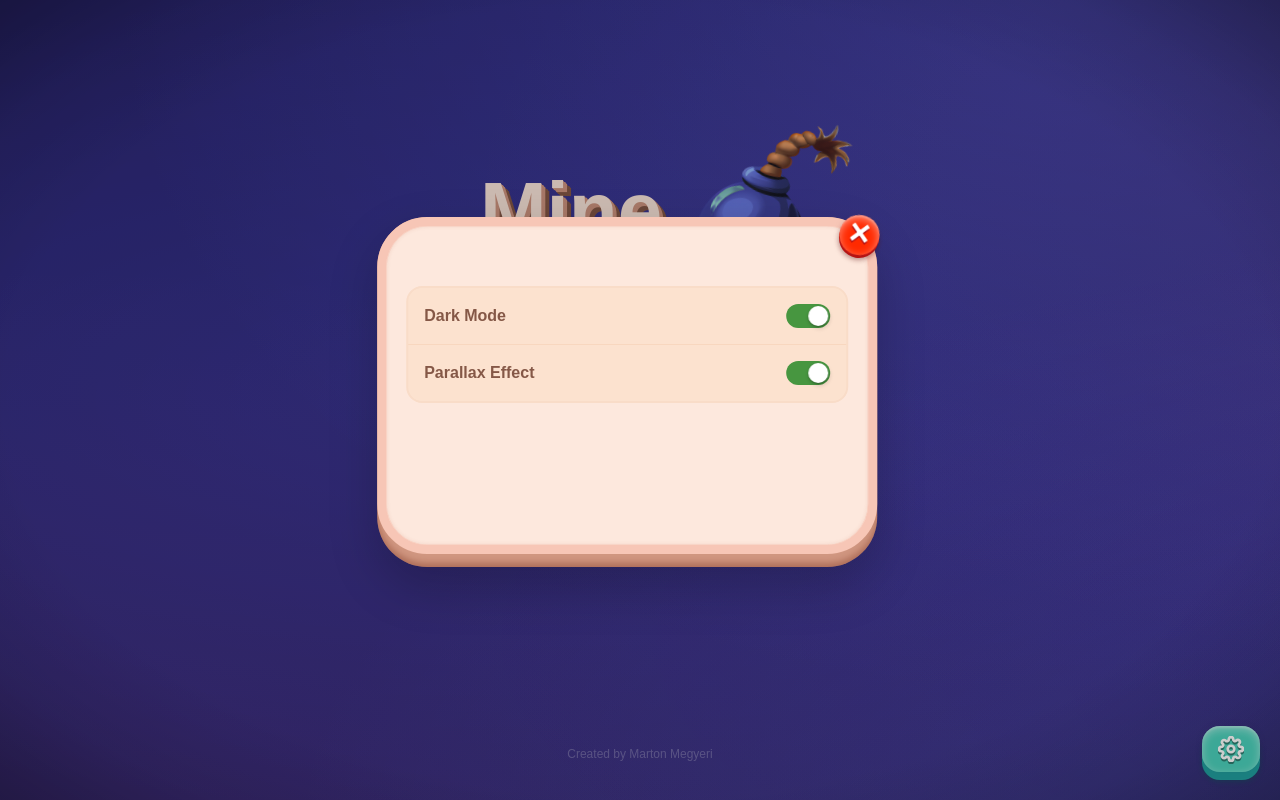
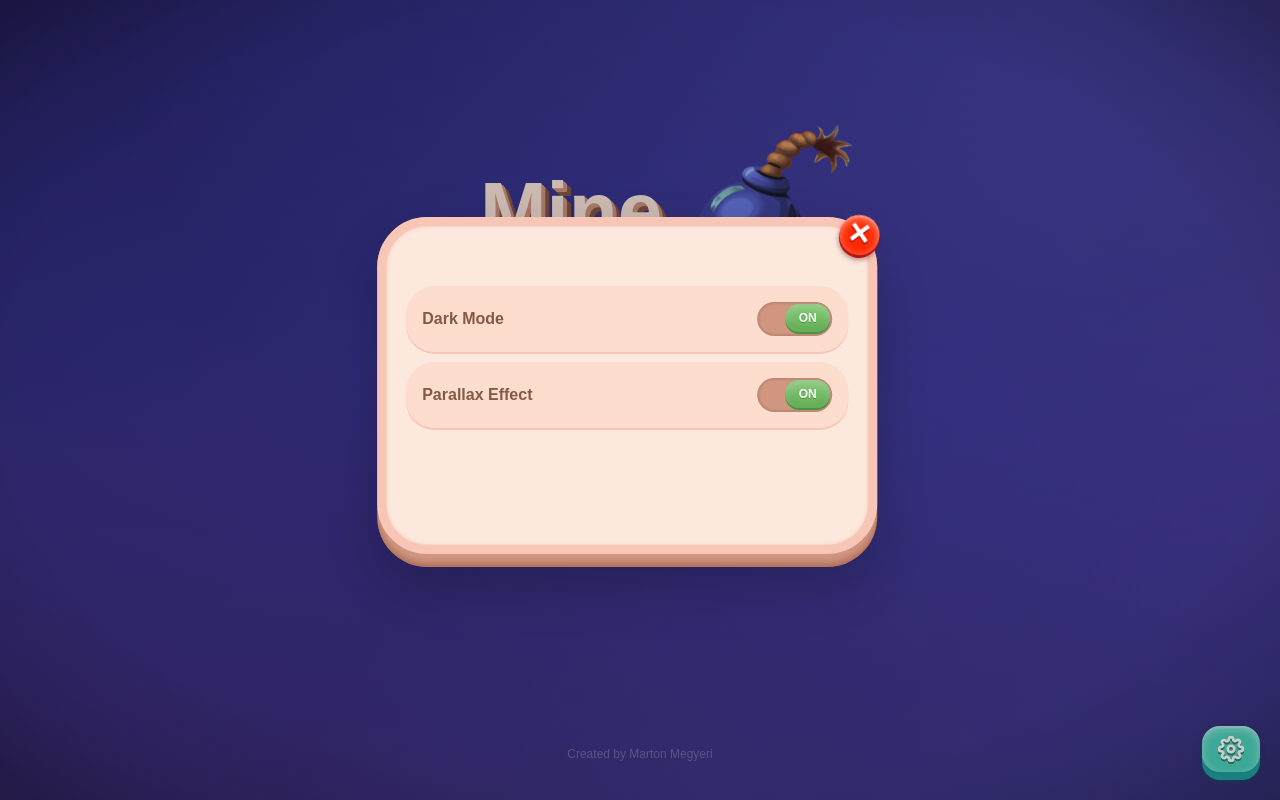
Before and after one commit to martonmegyeri/minesweeper, a React (Vite) app: page / in a window 1280 px wide. Both pictures are taken after a click on the button 1231 px from the left and 753 px from the top of the page. Built offline with nearby package versions, Linux system fonts and the light colour scheme; a web font is replaced by a local one.

Commit message:
Redesign Settings and Toast, fix the side blur of PageTransition

```diff
--- a/src/components/Page/PageTransition/PageTransition.module.scss
+++ b/src/components/Page/PageTransition/PageTransition.module.scss
@@ -9,6 +9,5 @@
     inset: 0;
     background-color: var(--color-black);
     pointer-events: none;
-    filter: blur(10px);
   }
 }
--- a/src/components/Settings/Settings.module.scss
+++ b/src/components/Settings/Settings.module.scss
@@ -1,13 +1,6 @@
 .settings {
   .modalBody {
     padding: 60px 20px;
-  }
-
-  .block {
-    background-color: hsl(25, 89%, 90%);
-    margin-bottom: 10px;
-    border-radius: 16px;
-    border: 2px solid hsl(25, 80%, 88%);
   }
 
   .row {
@@ -15,13 +8,13 @@
     align-items: center;
     justify-content: space-between;
     gap: 20px;
+    margin-bottom: 10px;
     padding: 16px;
+    border-radius: 28px;
+    background-color: var(--color-brown-lighter);
     font-size: 16px;
-    font-weight: 700;
+    font-weight: 800;
     color: var(--color-brown-dark);
-
-    &:not(:last-child) {
-      border-bottom: 1px solid hsl(25, 80%, 86%);
-    }
+    box-shadow: 0 2px 0 var(--color-brown-light);
   }
 }
--- a/src/components/Settings/Settings.tsx
+++ b/src/components/Settings/Settings.tsx
@@ -3,8 +3,6 @@ import { shallow } from 'zustand/shallow';
 import { Theme, useSettings } from '../../stores/settings';
 import usePrevious from '../../utils/use-previous';
 import Modal from '../Modal/Modal';
-import { useToast } from '../Toast';
-import { ToastType } from '../Toast/Toasts';
 import Toggle from '../Toggle/Toggle';
 import styles from './Settings.module.scss';
 
@@ -15,43 +13,21 @@ export default function Settings() {
   );
   const [options, setOption] = useSettings(state => [state.options, state.setOption], shallow);
   const prevOptions = usePrevious(options);
-  const showToast = useToast(state => state.show);
 
   useEffect(() => {
     document.body.dataset.theme = options.theme;
   }, [options.theme]);
 
-  useEffect(() => {
-    if (prevOptions === undefined) return;
-
-    if (prevOptions?.theme !== options.theme) {
-      const on = options.theme === Theme.Dark;
-      const type = on ? ToastType.Success : ToastType.Info;
-      showToast(`Dark mode ${on ? 'on' : 'off'}`, type);
-    }
-
-    if (prevOptions?.parallaxMode !== options.parallaxMode) {
-      const on = options.parallaxMode;
-      const type = on ? ToastType.Success : ToastType.Info;
-      showToast(`Parallax Effect ${on ? 'on' : 'off'}`, type);
-    }
-  }, [options]);
-
   return (
     <Modal className={styles.settings} contentClassName={styles.modalBody} isOpen={isOpen} onClose={closeSettings}>
-      <div className={styles.block}>
       <div className={styles.row}>
         Dark Mode
-          <Toggle
-            on={options.theme === Theme.Dark}
-            onToggle={on => setOption('theme', on ? Theme.Dark : Theme.Light)}
-          />
+        <Toggle on={options.theme === Theme.Dark} onToggle={on => setOption('theme', on ? Theme.Dark : Theme.Light)} />
       </div>
       <div className={styles.row}>
         Parallax Effect
         <Toggle on={options.parallaxMode} onToggle={on => setOption('parallaxMode', on)} />
       </div>
-      </div>
     </Modal>
   );
 }
--- a/src/components/Toast/Toast.module.scss
+++ b/src/components/Toast/Toast.module.scss
@@ -6,22 +6,20 @@
   display: flex;
   align-items: center;
   gap: 10px;
-  border-radius: 50px;
-  border-width: 2px;
-  border-style: solid;
-  padding: 10px 24px 10px 10px;
+  border-radius: 24px;
+  padding: 14px 30px 14px 14px;
   background-color: var(--toast-color);
-  border-color: var(--toast-color);
-  box-shadow: 0 1px 6px -2px var(--toast-color), 0 8px 30px var(--toast-color);
-  text-shadow: 0 2px 2px var(--toast-color), 2px 2px 2px var(--toast-color);
+  box-shadow: 0 2px 0px var(--toast-color-dark);
+  text-shadow: 0 2px 0 var(--toast-color);
   color: var(--color-white);
   font-size: 16px;
-  font-weight: 600;
+  font-weight: 750;
   transition: background-color 300ms ease-out, border-color 300ms ease-out, box-shadow 300ms ease-out,
     text-shadow 300ms ease-out;
 
   &.info {
-    --toast-color: hsla(200, 45%, 40%, 0.5);
+    --toast-color: hsla(200, 85%, 40%, 0.5);
+    --toast-color-dark: hsla(200, 85%, 30%, 0.75);
 
     .icon {
       background-image: url("../../assets/images/alert-info.svg");
@@ -29,7 +27,8 @@
   }
 
   &.success {
-    --toast-color: hsla(134, 45%, 40%, 0.5);
+    --toast-color: hsla(134, 65%, 40%, 0.5);
+    --toast-color-dark: hsla(134, 85%, 20%, 0.75);
 
     .icon {
       background-image: url("../../assets/images/alert-success.svg");
@@ -37,7 +36,8 @@
   }
 
   &.warning {
-    --toast-color: hsla(57, 45%, 40%, 0.5);
+    --toast-color: hsla(57, 65%, 40%, 0.5);
+    --toast-color-dark: hsla(57, 65%, 30%, 0.75);
 
     .icon {
       background-image: url("../../assets/images/alert-warning.svg");
@@ -45,7 +45,8 @@
   }
 
   &.error {
-    --toast-color: hsla(0, 45%, 40%, 0.5);
+    --toast-color: hsla(0, 65%, 40%, 0.5);
+    --toast-color-dark: hsla(0, 65%, 30%, 0.75);
 
     .icon {
       background-image: url("../../assets/images/alert-error.svg");
@@ -58,6 +59,6 @@
     height: 26px;
     background-repeat: no-repeat;
     background-size: cover;
-    filter: invert(1) drop-shadow(0px 2px 1px var(--toast-color));
+    filter: invert(1) drop-shadow(0px 2px var(--toast-color));
   }
 }
--- a/src/components/Toggle/Toggle.module.scss
+++ b/src/components/Toggle/Toggle.module.scss
@@ -1,12 +1,26 @@
 .toggle {
-  --point-diameter: 20px;
-  --background-color: var(--color-neutral-500);
+  --point-width: 45px;
+  --point-height: 30px;
+  --point-padding: 2px;
+  --point-bottom-shadow-height: 2px;
+  --point-background-color: var(--color-red-light);
+  --point-shadow-color: var(--color-red);
+  --visual-background-color: var(--color-brown);
 
   position: relative;
   display: inline-block;
 
+  &:not(:disabled):hover {
+    .visual .dot::before {
+      box-shadow: inset 0 6px 10px hsla(0, 0%, 100%, 40%);
+    }
+  }
+
   &.on {
-    --background-color: var(--color-green);
+    .visual .dot {
+      --point-background-color: var(--color-green-light);
+      --point-shadow-color: var(--color-green);
+    }
   }
 
   input {
@@ -24,13 +38,14 @@
   .visual {
     position: relative;
     display: block;
-    width: calc(var(--point-diameter) + 4px + 20px);
-    height: calc(var(--point-diameter) + 4px);
-    background-color: var(--background-color);
-    border-radius: calc((var(--point-diameter) + 4px) / 2);
+    width: calc((var(--point-width) + var(--point-padding) * 2) + var(--point-transform-x));
+    height: calc(var(--point-height) + var(--point-padding) * 2);
+    background-color: var(--visual-background-color);
+    border-radius: calc((var(--point-height) + 4px) / 2);
     cursor: pointer;
     pointer-events: none;
     transition: var(--transition-primary);
+    box-shadow: inset 0 0 2px 2px hsla(0, 0%, 0%, 10%);
 
     .dot {
       content: "";
@@ -38,12 +53,37 @@
       z-index: 1;
       top: 2px;
       left: 2px;
-      display: block;
-      width: var(--point-diameter);
-      height: var(--point-diameter);
-      background-color: var(--color-white);
-      border-radius: 50%;
-      box-shadow: hsla(0, 0%, 0%, 25%) 0 1px 2px, hsla(0, 0%, 0%, 20%) 1px 2px 5px;
+      display: flex;
+      align-items: center;
+      justify-content: center;
+      width: var(--point-width);
+      height: calc(var(--point-height) - var(--point-bottom-shadow-height));
+      background-color: var(--point-background-color);
+      box-shadow: 0 var(--point-bottom-shadow-height) 0 var(--point-shadow-color);
+      border-radius: var(--point-height);
+      font-size: 12px;
+      font-weight: 800;
+      text-transform: uppercase;
+      text-shadow: 0 1px var(--point-shadow-color);
+      color: var(--color-white);
+      transition: background-color 250ms var(--transition-timing), box-shadow 250ms var(--transition-timing);
+
+      &::before {
+        content: "";
+        position: absolute;
+        inset: 0;
+        border-radius: var(--point-height);
+        box-shadow: inset 0 6px 10px hsla(0, 0%, 100%, 30%);
+        transition: box-shadow var(--transition-ultra);
+      }
+
+      &::after {
+        content: "";
+        position: absolute;
+        inset: 0;
+        border-radius: var(--point-height);
+        box-shadow: inset 0 -6px 10px hsla(0, 0%, 0%, 10%);
+      }
     }
   }
 }
--- a/src/components/Toggle/Toggle.tsx
+++ b/src/components/Toggle/Toggle.tsx
@@ -7,22 +7,28 @@ import styles from './Toggle.module.scss';
 type Props = HTMLProps<HTMLInputElement> & {
   on: boolean;
   onToggle: (on: boolean) => void;
+  pointTransformX?: number;
 };
 
-export default function Toggle({ on, onToggle, ...rest }: Props) {
+export default function Toggle({ on, onToggle, pointTransformX = 26, ...rest }: Props) {
   const onChangeHandler = (event: ChangeEvent<HTMLInputElement>) => {
     onToggle(event.target.checked);
   };
 
   return (
-    <div className={classNames(styles.toggle, { [styles.on]: on })}>
+    <div
+      className={classNames(styles.toggle, { [styles.on]: on })}
+      style={{ '--point-transform-x': `${pointTransformX}px` } as React.CSSProperties}
+    >
       <input {...rest} type="checkbox" checked={on} onChange={onChangeHandler} />
       <div className={styles.visual}>
         <motion.div
-          transition={{ type: 'spring', damping: 19, stiffness: 350 }}
-          animate={{ x: on ? 20 : 0 }}
+          transition={{ type: 'spring', damping: 20, stiffness: 300 }}
+          animate={{ x: on ? pointTransformX : 0 }}
           className={styles.dot}
-        ></motion.div>
+        >
+          {on ? 'on' : 'off'}
+        </motion.div>
       </div>
     </div>
   );
```
Lines whose indentation alone changed are shown as unchanged.
